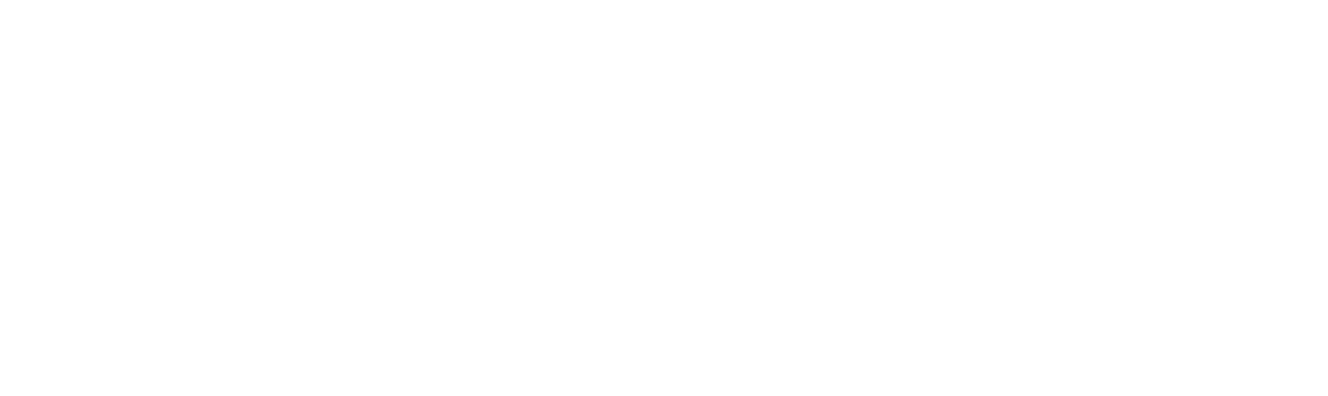
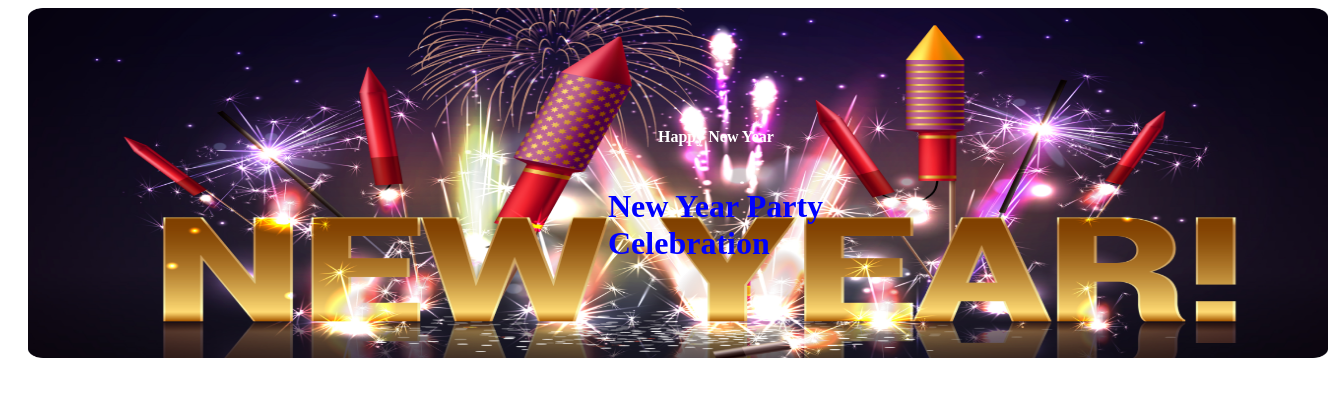
Before and after one commit to mdrobel02006949/Assignment01, a plain HTML site: page index.html in a window 1280 px wide. Shown: the whole page, 1328 px wide, since content can reach past the window. Drawn offline with Linux system fonts and the light colour scheme.

Commit message:
add banner section

```diff
--- a/index.html
+++ b/index.html
@@ -4,9 +4,38 @@
     <meta charset="UTF-8">
     <meta name="viewport" content="width=device-width, initial-scale=1.0">
     <title>Assignment01</title>
+    <style>
+   img{
+  height: 350px;
+  background-size: auto;
+   width:1300px;
+   margin-left:20px;
+   }
+h4{
+    position:absolute;
+    color:white;
+    margin-top:120px;
+    margin-left:650px;
+    font-size:bolder;
+}
+h1{
+    position:absolute;
+    color:blue;
+    margin-top:180px;
+    margin-left: 600px;
+    font-weight:900;
+}
+    </style>
 </head>
 <body>
     <header>
+           <h4>Happy New Year</h4>
+           <h1>New Year Party<br>Celebration </h1>
+            <img src="resources/Banner Image.png">
+
+
+
+
 
     </header>
     <main>
```
Also changed, not shown: styles.css (deleted).
